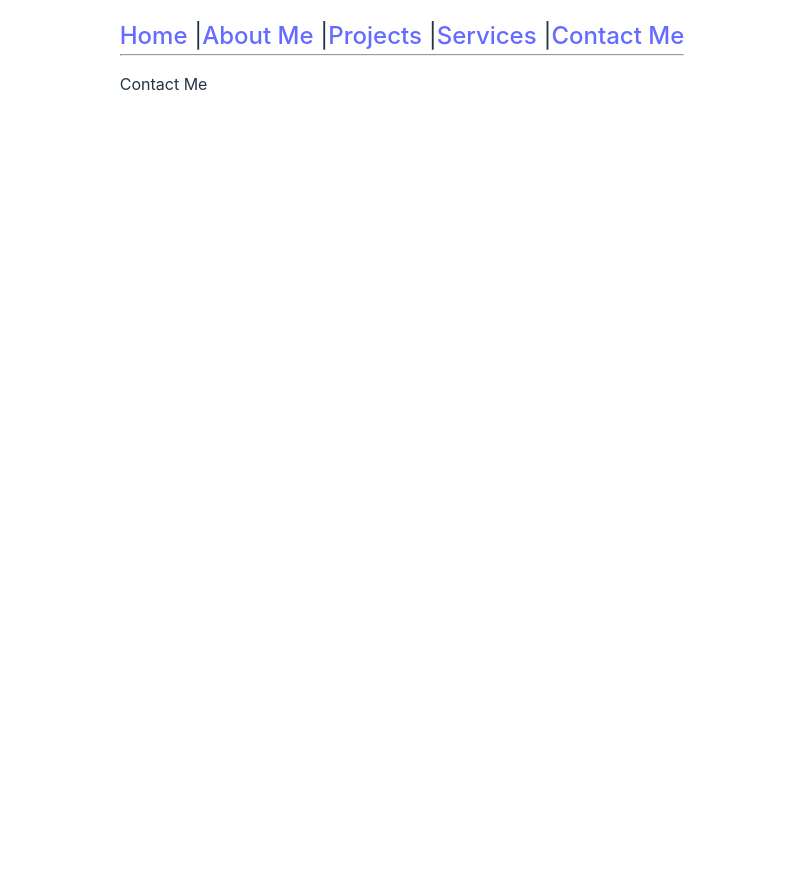
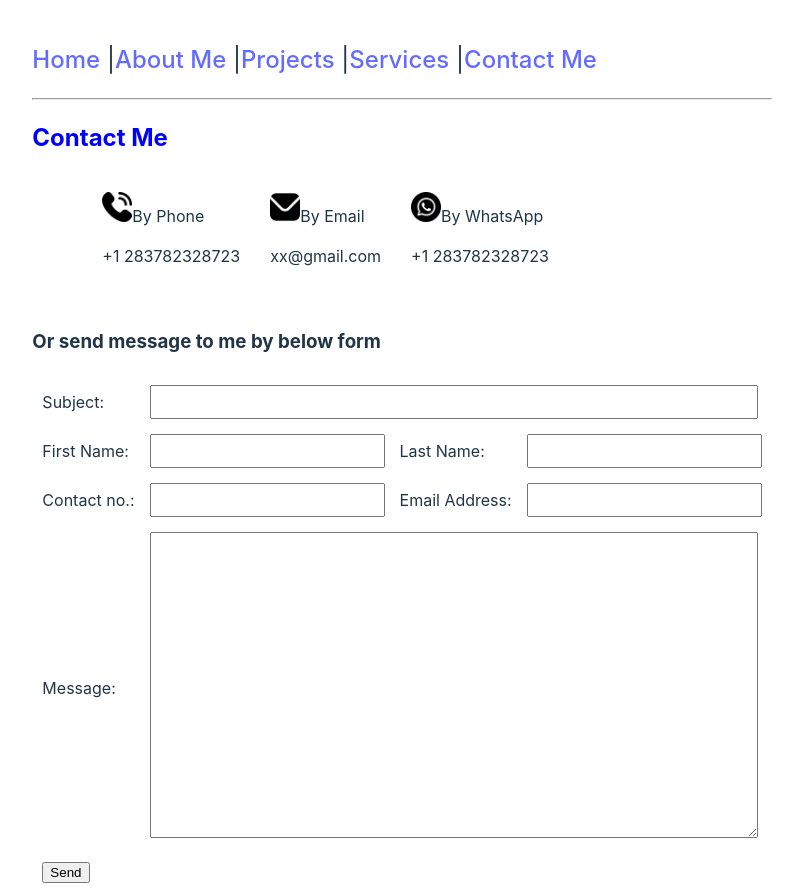
Before and after one commit to gavinlikewind/COMP229SEC002W24_LabAssignment1, a React (Vite) app in the folder LabAssignment1/: page /contactme in a window 1280 px wide. Shown: the part 260-1153 px from the top of the page, without its empty margins (238-1041 px from the left). Before the commit the page ends 834 px from the top, so only its background shows below. Built offline with nearby package versions, Linux system fonts and the light colour scheme.

Commit message:
add/update Home/AboutMe/Projects/Services/ContactMe pages

```diff
--- a/LabAssignment1/pages/AboutMe .jsx
+++ b/LabAssignment1/pages/AboutMe .jsx
@@ -1,5 +1,11 @@
 export default function AboutMe(){
     return(
-        <p>About Me</p>
+        <>
+            <h2>About Me</h2>
+            <img class="myImage" src="../images/IMG_0702.PNG" />
+            <p>My name Kang Chuen Tse. I am an student in Software Engineer Techonology-AI. I have over 10 years experiences in System development. I can use C#, PHP, JS, Jquery language. For Database, I use MySQL and MSSQL server.</p>
+            <a href="../src/myResume.pdf" download >My Resume</a>
+        </>
+
     );
 }
--- a/LabAssignment1/pages/ContactMe.jsx
+++ b/LabAssignment1/pages/ContactMe.jsx
@@ -1,5 +1,98 @@
+import {useState} from 'react'
+
+
+
+
+
+
 export default function ContactMe(){
+
+    const processSubmit = (e) =>  {
+        e.preventDefault();
+        //console.log('You clicked submit.');
+        var msgSubject = document.getElementById("txtSubject").value;
+        var firstName = document.getElementById("txtFirstName").value;
+        var lastName = document.getElementById("txtLastName").value;
+        var contactNo = document.getElementById("txtContactNo").value;
+        var email = document.getElementById("txtEmail").value;
+        var message = document.getElementById("txtMessage").value;
+        var alertMsg = "Below message detail has been sent.\n"
+        alertMsg += "Subject: " + msgSubject + "\n";
+        alertMsg += "FirstName: " + firstName + "\n";
+        alertMsg += "LastName: " + lastName + "\n";
+        alertMsg += "ContactNo: " + contactNo + "\n";
+        alertMsg += "Email: " + email + "\n";
+        alertMsg += "Message: " + message + "\n";
+
+        alert(alertMsg);
+
+        location.href = "/";
+    }
+
     return(
-        <p>Contact Me</p>
+        <>
+            <script>
+
+            </script>
+            <h2>Contact Me</h2>
+            <ul className="ulContactUs">
+                <li >
+                    <div>
+                        <span><img className="contactmeIcon" src="../images/phone-call.png" /></span>
+                        <span>By Phone</span>
+                        <p>+1 283782328723</p>
+                    </div>
+                </li>
+
+                <li>
+                    <div>
+                        <span><img className="contactmeIcon" src="../images/envelope.png" /></span>
+                        <span>By Email</span>
+                        <p>xx@gmail.com</p>
+                    </div>
+                </li>
+
+                <li>
+                    <div>
+                        <span><img className="contactmeIcon" src="../images/whatsapp.png" /></span>
+                        <span>By WhatsApp</span>
+                        <p>+1 283782328723</p>
+                    </div>
+                </li>
+            </ul>
+
+            <br />
+            <h3>Or send message to me by below form</h3>
+            <form method="post" onSubmit={processSubmit}>
+                <table cellPadding="5" cellSpacing="5">
+                    <tbody>
+                        <tr>
+                            <td>Subject:</td>
+                            <td colSpan="3"><input type="text" className="messageSubject" id="txtSubject" name="txtSubject" required="required" ></input></td>
+                        </tr>
+                        <tr>
+                            <td>First Name:</td>
+                            <td><input type="text" className="inputTxt" id="txtFirstName" name="txtFirstName" required="required"></input></td>
+                            <td>Last Name:</td>
+                            <td><input type="text" className="inputTxt" id="txtLastName" name="txtLastName" required="required"></input></td>
+                        </tr>
+                        <tr>
+                            <td>Contact no.:</td>
+                            <td><input type="text" className="inputTxt" id="txtContactNo" name="txtContactNo"  required="required"></input></td>
+                            <td>Email Address:</td>
+                            <td><input type="text" className="inputTxt" id="txtEmail" name="txtEmail" required="required"></input></td>
+                        </tr>
+
+                        <tr>
+                            <td>Message:</td>
+                            <td colSpan="3"><textarea className="messageText" id="txtMessage" name="txtMessage" rows="10" columns="500" required="required"></textarea></td>
+                        </tr>
+                        <tr>
+                            <td colSpan="4"><input type="submit" id="btnSubmit" value="Send" /></td>
+                        </tr>
+                    </tbody>
+                </table>
+            </form>
+        </>
     );
 }
--- a/LabAssignment1/pages/Home.jsx
+++ b/LabAssignment1/pages/Home.jsx
@@ -1,3 +1,9 @@
 export default function Home(){
-    return (<p>Home Page</p>);
+    return (
+        <>
+            <h2>Welcome, everone! I am Gavin, nice to meet you.</h2>
+            <br />
+            <h3>To graduate in Software Engineer Technology-AI, enjoy my study journey.</h3>
+        </>
+    );
 }
--- a/LabAssignment1/pages/Layout.jsx
+++ b/LabAssignment1/pages/Layout.jsx
@@ -5,10 +5,8 @@ import { Link } from "react-router-dom";
 export default function Layout(){
     return(
         <>
-            <p>
-
             <h1><img src="./images/myLogo.png" alt="My Logo" />My Profolio</h1>
-            </p>
+            <br />
             <nav>
                 <Link to="/">Home</Link> |
                 <Link to="aboutme">About Me</Link> |
@@ -17,6 +15,7 @@ export default function Layout(){
                 <Link to="contactme">Contact Me</Link>
             </nav>
             <br />
+            <br />
             <hr />
         </>
     );
--- a/LabAssignment1/pages/Projects.jsx
+++ b/LabAssignment1/pages/Projects.jsx
@@ -1,5 +1,45 @@
+import React from "react";
+var projectList = [
+    ["../images/VTC.JPG", "To build up and maintain the Content Management System(CRM) of VTC"],
+    ["../images/CLP.JPG", "To upgrade the online customer services of CLP"],
+    ["../images/Orix.JPG", "To help to build up an online loan application form"],
+    ["../images/HKTDC.JPG", "To set an one page style website for HKTDC, and build-up the Content Management System(CRM)"]
+];
+
+const PList = () => {
+    return React.createElement(
+        "ul",
+        { className: "listCls" },
+        projectList.map((item, i) =>
+            React.createElement(
+                "li",
+                { key: i },
+                React.createElement(
+                    "div",
+                    null,
+                    React.createElement(
+                        "img",
+                        {"src": item[0], "className" : "liImg"},
+                        null
+                    ),
+                    React.createElement(
+                        "span",
+                        {"className" : "liContent"},
+                        item[1]
+                    )
+                )
+            )
+        )
+    );
+}
+
 export default function Projects(){
     return(
-        <p>Projects</p>
+        <>
+            <h2>Projects</h2>
+            <p className="subDetail">I take pride in paying attention to the smallest details and making sure my work is pixel perfect.</p>
+            <PList />
+        </>
     );
+
 }
--- a/LabAssignment1/pages/Services.jsx
+++ b/LabAssignment1/pages/Services.jsx
@@ -1,5 +1,44 @@
+import React from "react";
+
+var serviceList = [
+    ["../images/WebServer.jpeg", "To set up Web Server"],
+    ["../images/SystemDevelopment.png", "To develop customize system"],
+    ["../images/Bugfix.jpeg", "To bug fix "]
+];
+
+const ServiceItems = () => {
+    return React.createElement(
+        "ul",
+        {className: ""},
+        serviceList.map((item, i) =>
+            React.createElement(
+                "li",
+                {key: i},
+                React.createElement(
+                    "div",
+                    null,
+                    React.createElement(
+                        "img",
+                        {className : "liImg", "src" : item[0]},
+                        null
+                    ),
+                    React.createElement(
+                        "span",
+                        {className : "liContent"},
+                        item[1]
+                    )
+                )
+            )
+        )
+    );
+};
+
 export default function Services(){
     return(
-        <p>Services</p>
+        <>
+            <h2>Services</h2>
+            <p className="subDetail">I am excited to provide following services.</p>
+            <ServiceItems />
+        </>
     );
 }
```
Also changed, not shown: 1 other file (tests, documents, lock files or other folders).
